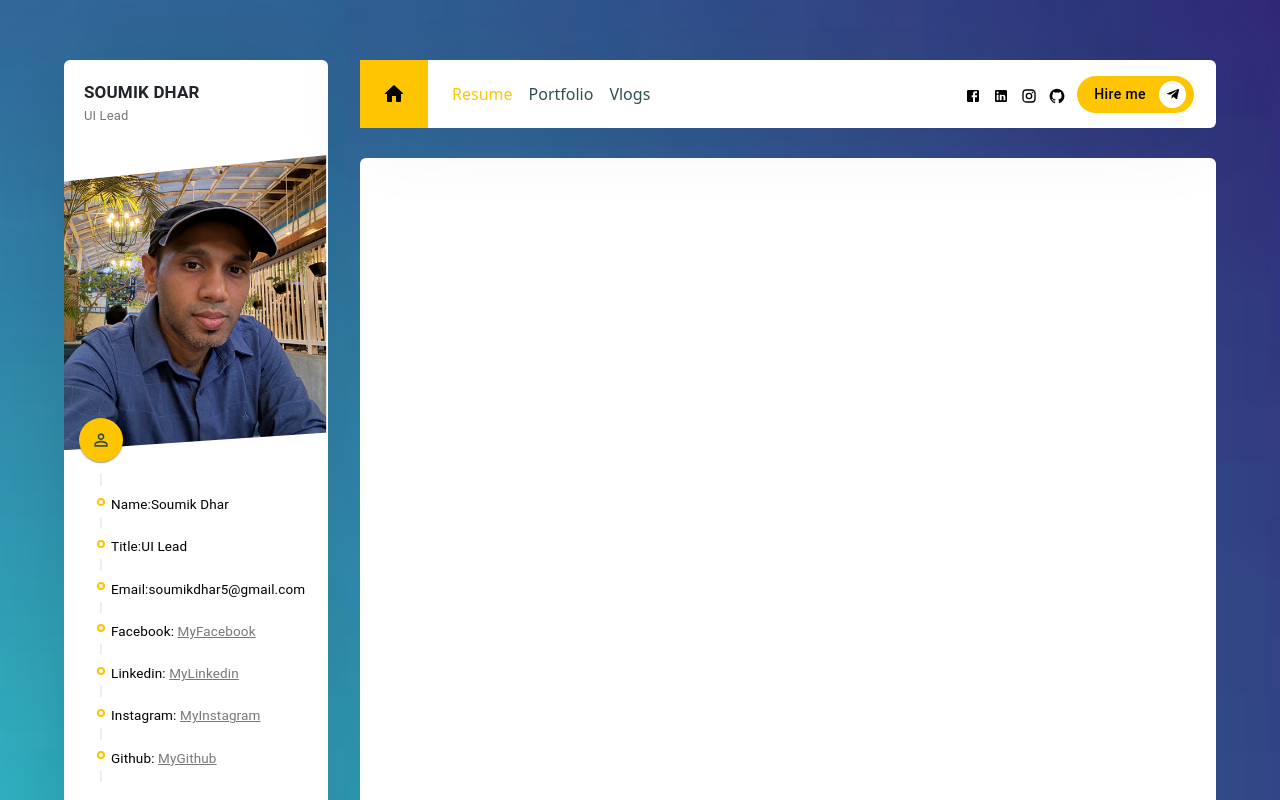
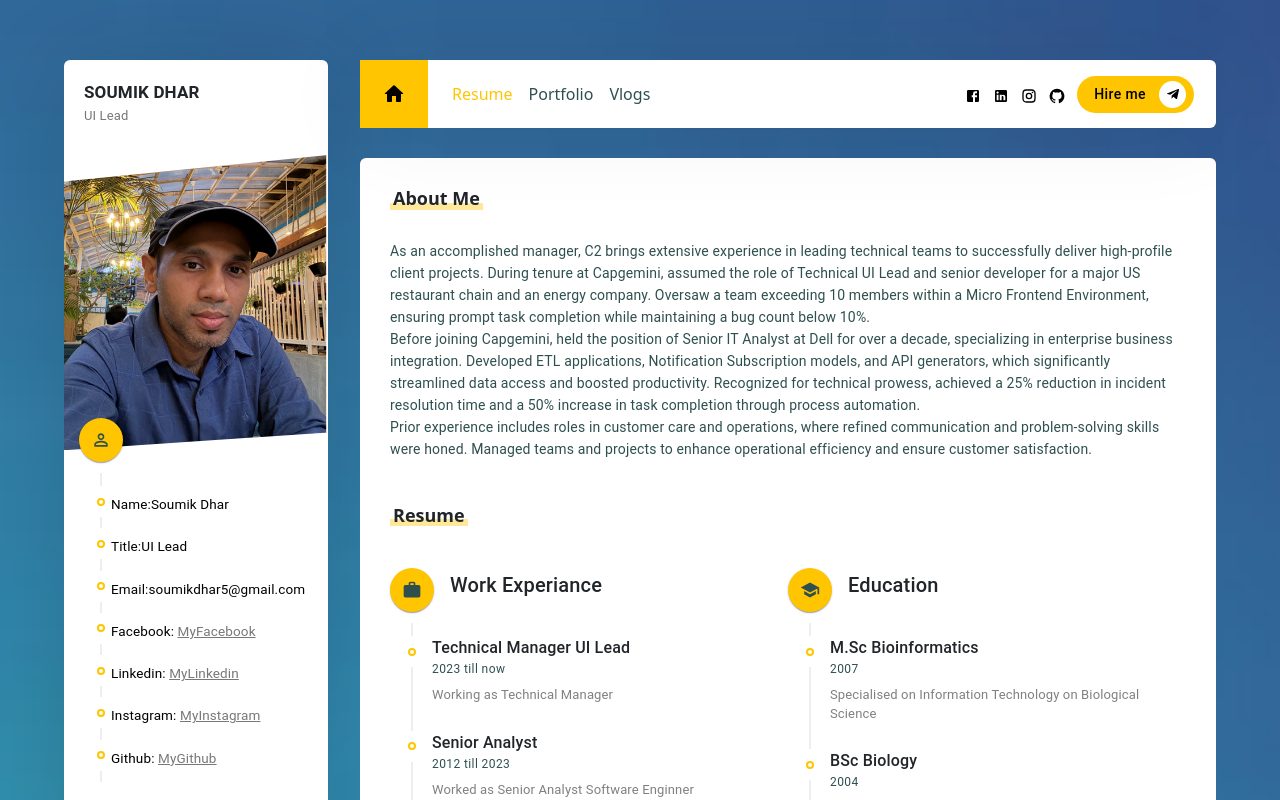
Before and after one commit to soumikdhar5/myprofile, a React (Create React App) app: page / in a window 1280 px wide. Shown: the top 800 px of the page. Built offline with nearby package versions, Linux system fonts and the light colour scheme.

Commit message:
updated router2

```diff
--- a/src/App.js
+++ b/src/App.js
@@ -24,7 +24,7 @@ function App() {
               <Routes>
                 <Route path='/vlogs' element={<Vlogs />} />
                 <Route path='/portfolio' element={<Portfolio />} />
-                <Route path='/myprofile' element={<Resume />} />
+                <Route path='/' element={<Resume />} />
               </Routes>
             </div>
 
--- a/src/components/Header/Header.js
+++ b/src/components/Header/Header.js
@@ -16,10 +16,10 @@ function Header() {
 
   // Function to determine if the NavLink is active
   const getNavLinkClass = (path) => location.pathname === path ? 'header_link_active' : 'header_link';
-
+  console.log("checking inside header", location.pathname)
   return (
     <Navbar expand="lg" sticky='top' className="header">
-      <Nav.Link as={NavLink} to="/myprofile" className="header_navlink">
+      <Nav.Link as={NavLink} to="/" className="header_navlink">
         <Navbar.Brand className='header_home'>
           <HomeRounded />
         </Navbar.Brand>
```
Also changed, not shown: 5 other files (tests, documents, lock files or other folders).
